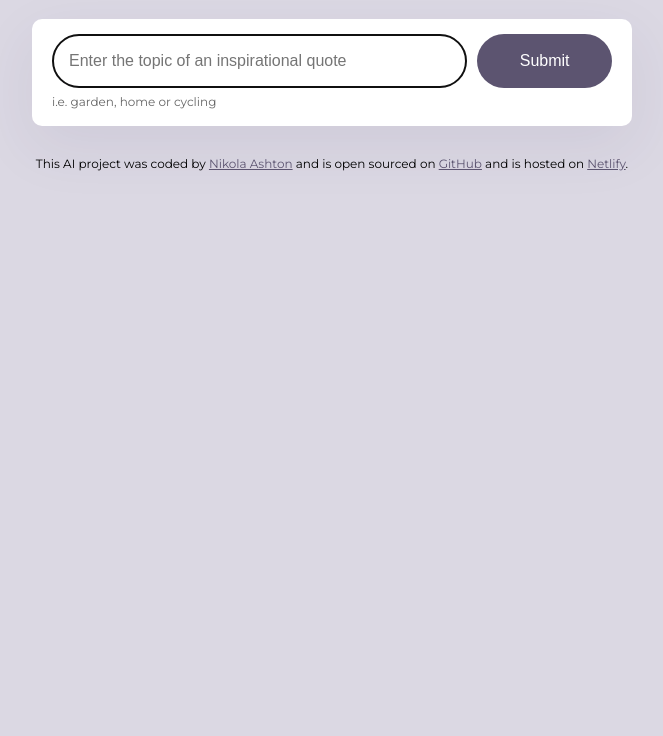
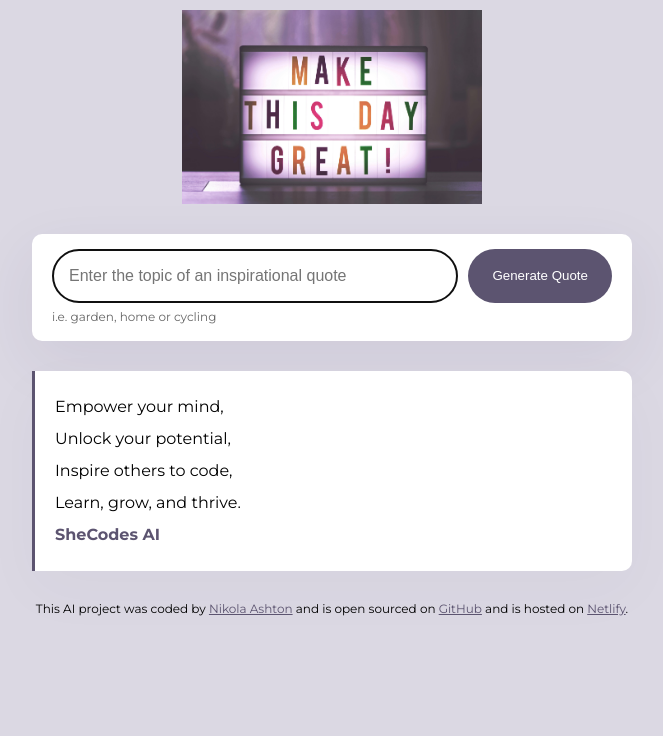
Before and after one commit to nikolaclare/quote-generator, a plain HTML site: page index.html in a window 1280 px wide. Shown: the part 179-915 px from the top of the page, without its empty margins (308-971 px from the left). Before the commit the page ends 800 px from the top, so only its background shows below. Drawn offline with nearby package versions, Linux system fonts and the light colour scheme.

Commit message:
Added initial quote, image and styling to improve user experience

```diff
--- a/index.html
+++ b/index.html
@@ -17,14 +17,15 @@
   <body>
     <div class="container">
       <header>
-        <h1>AI Quote Generator</h1>
+        <h1>AI Inspirational Quote Generator</h1>
+        <img src="images/inspirational quote.jpg" alt="photo box with the quote 'make this day great!'">
       </header>
       <main>
         <div class="form-container">
           <form action="" id="quote-generator-form">
             <input type="text" placeholder="Enter the topic of an inspirational quote" autofocus required
               autocomplete="off" class="instructions" id="user-instructions" />
-            <input type="submit" class="submit-button" />
+            <input type="submit" value="Generate Quote" class="submit-button" id="submit-button" />
           </form>
           <div class="hint">
             i.e. garden, home or cycling
--- a/src/index.js
+++ b/src/index.js
@@ -4,6 +4,24 @@ function displayQuote(response) {
       autoStart: true,
       delay: 1,
       cursor: "",
+    });
+    let submitButton = document.querySelector("#submit-button");
+    submitButton.removeAttribute("disabled");
+  }
+
+function initialQuote() {
+    let quoteElement = document.querySelector("#quote");
+    quoteElement.classList.remove("hidden");
+    let quote = `Empower your mind,<br/>
+    Unlock your potential,<br/>
+    Inspire others to code,<br/>
+    Learn, grow, and thrive.<br/>
+    <strong>SheCodes AI</strong>`;
+
+    new Typewriter("#quote", {
+      strings: quote,
+      autoStart: true,
+      delay: 1,
     });
   }
 
@@ -15,12 +33,16 @@ function generateQuote(event) {
     let prompt = `User instructions: generate an inspirational quote about ${instructionsInput.value}`;
     let apiUrl = `https://api.shecodes.io/ai/v1/generate?prompt=${prompt}&context=${context}&key=${apiKey}`;
 
+    let submitButton = document.querySelector("#submit-button");
+    submitButton.setAttribute("disabled", "disabled");
+
     let quoteElement = document.querySelector("#quote");
     quoteElement.classList.remove("hidden");
-  quoteElement.innerHTML = `<div class="generating">⏳ Generating an inspirational quote about ${instructionsInput.value} </div>`;
-
+    quoteElement.innerHTML = `<div class="generating">⏳ Generating an inspirational quote about ${instructionsInput.value}... </div>`;
     axios.get(apiUrl).then(displayQuote);
   }
 
 let quoteFormElement = document.querySelector("#quote-generator-form");
 quoteFormElement.addEventListener("submit", generateQuote);
+
+initialQuote();
--- a/src/style.css
+++ b/src/style.css
@@ -1,6 +1,13 @@
 body {
   background-color: #dbd8e3;
   font-family: "Montserrat", sans-serif;
+}
+
+img {
+  display: block;
+  margin: 0 auto;
+  max-width: 50%;
+  height: auto;
 }
 
 a {
@@ -61,7 +68,10 @@ form {
   border-radius: 50px;
   padding: 14px 24px;
   width: 150px;
-  font-size: 16px;
+}
+
+.submit-button:disabled {
+  opacity: 0.5;
 }
 
 .quote {
```
Also changed, not shown: images/inspirational quote.jpg (added), 1 other file. Lines whose indentation alone changed are shown as unchanged.
